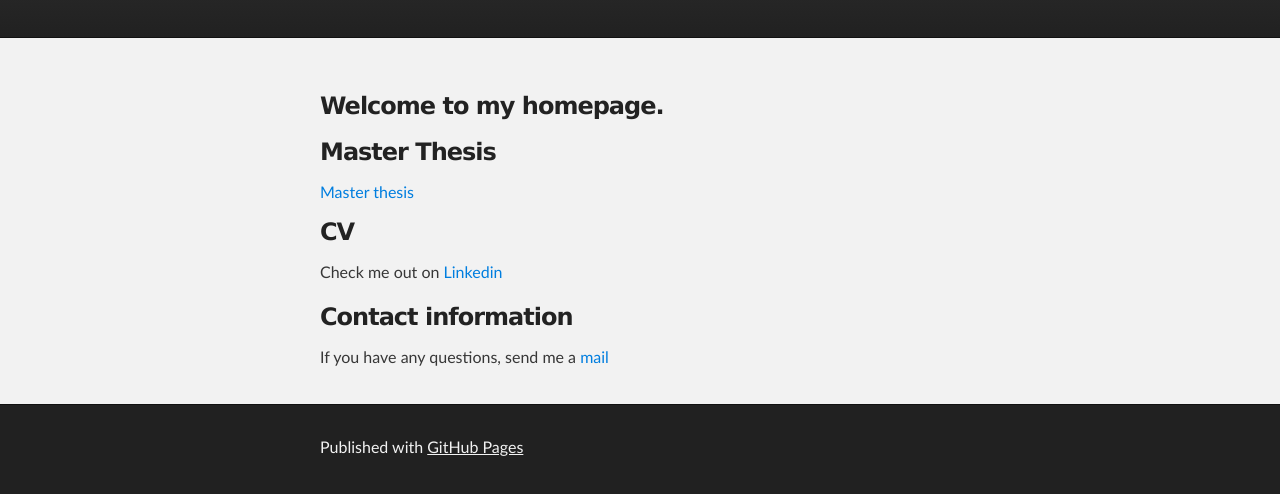
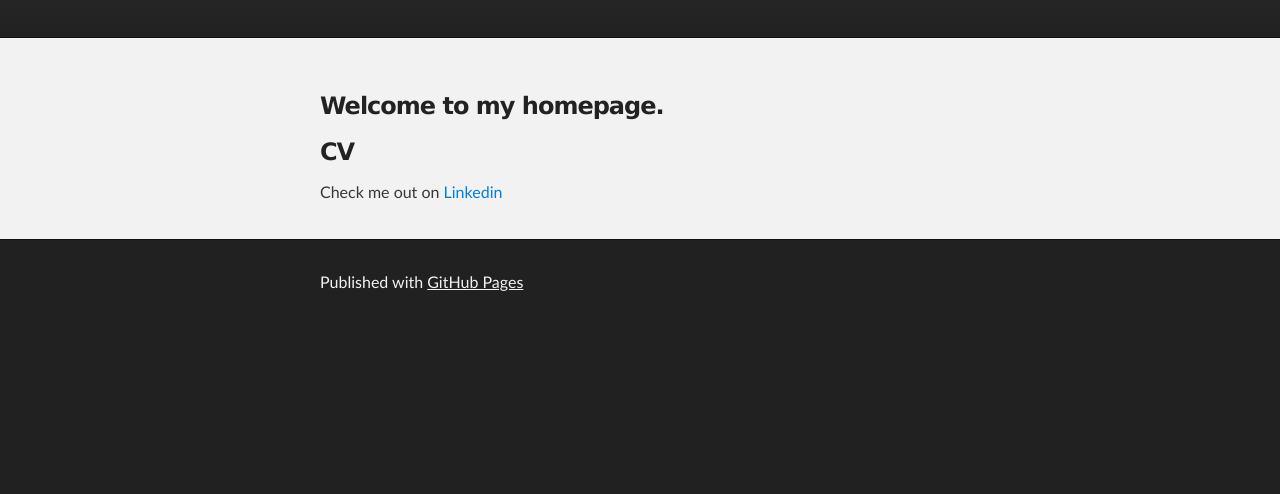
Before and after one commit to torbjornseland/torbjornseland.github.io, a plain HTML site: page index.html in a window 1280 px wide. Shown: the part 136-630 px from the top of the page. Drawn offline with Linux system fonts and the light colour scheme.

Commit message:
Clean up homepage

```diff
--- a/index.html
+++ b/index.html
@@ -31,24 +31,10 @@
 <a name="welcome-to-my-homepage" class="anchor" href="#welcome-to-my-homepage"><span class="octicon octicon-link"></span></a>Welcome to my homepage.</h3>
 
 <h3>
-<a name="Master thesis" class="anchor" href="#designer-templates"><span class="octicon octicon-link"></span></a>Master Thesis</h3>
- <a href="master">Master thesis</a>
-
-<h3>
 <a name="CV" class="anchor" href="#rather-drive-stick"><span class="octicon octicon-link"></span></a>CV  </h3>
 
-<p> Check me out on <a href="http://www.linkedin.com/profile/view?id=116961265&trk=nav_responsive_tab_profile">Linkedin</a></p>
+<p> Check me out on <a href="https://no.linkedin.com/in/torbj%C3%B8rn-seland-b0120533">Linkedin</a></p>
 
-<h3>
-<a name="authors-and-contributors" class="anchor" href="#authors-and-contributors"><span class="octicon octicon-link"></span></a>Contact information</h3>
-<p>
-If you have any questions, send me a <a href="mailto:torbjhse@student.matnat.uio.no">
-mail
-</a>
-</p>
-
-
-<h3>
 
       </section>
     </div>
```
